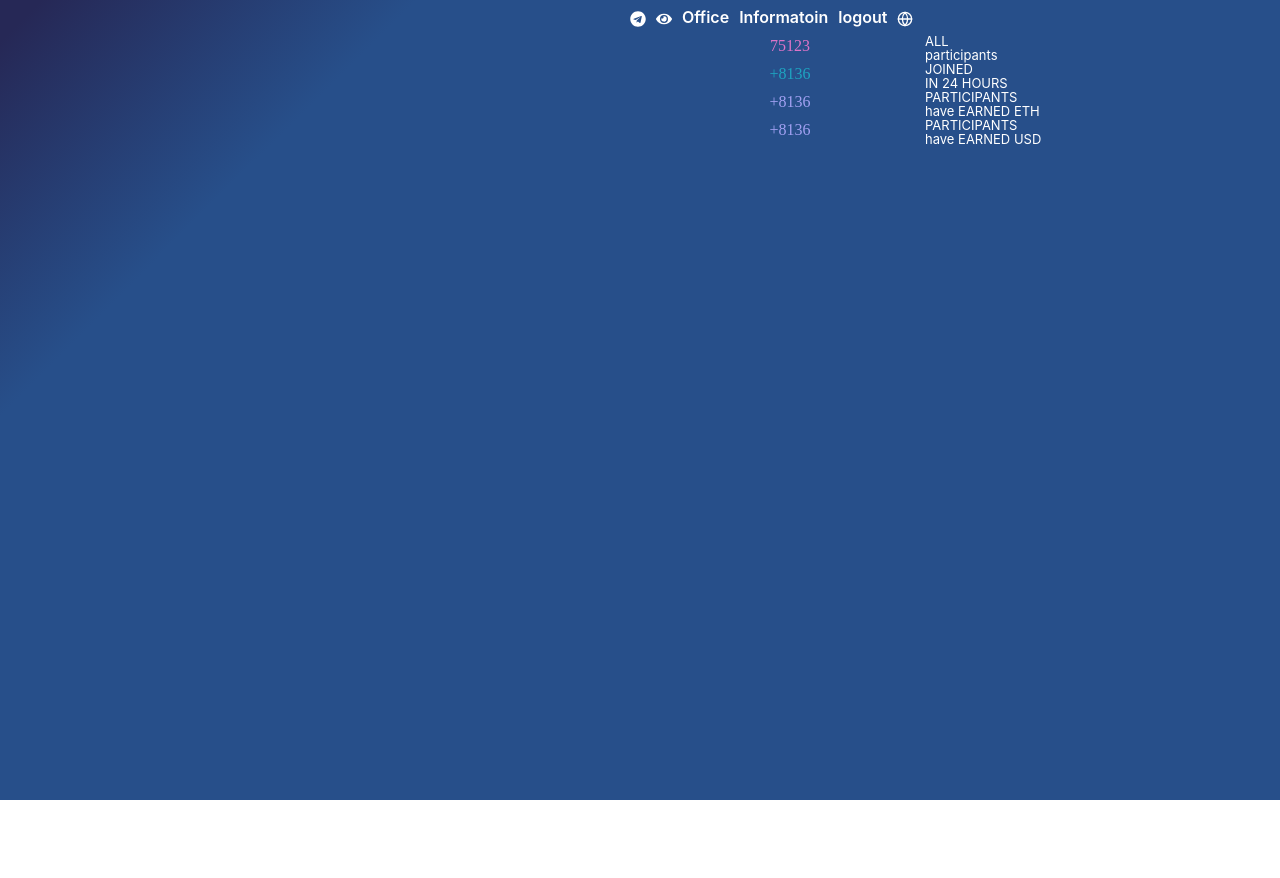
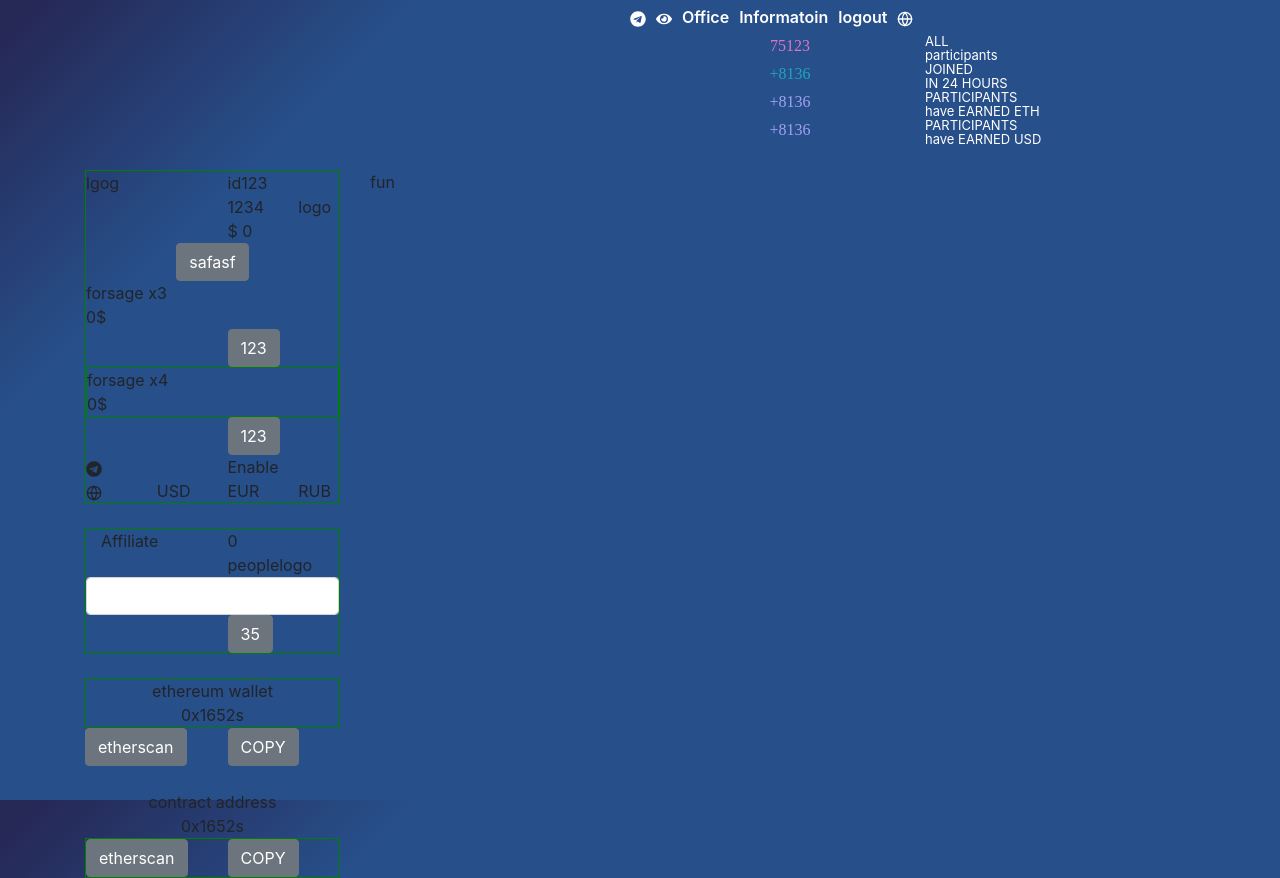
Before and after one commit to arkhaminferno/1cointoken-Frontend, a React (Create React App) app: page / in a window 1280 px wide. Before the commit the page ends 800 px from the top, so only its background shows below. Built offline with nearby package versions, Linux system fonts and the light colour scheme.

Commit message:
dashboard changes

```diff
--- a/src/components/dashboard/dashboard.css
+++ b/src/components/dashboard/dashboard.css
@@ -73,3 +73,22 @@
 .fourth-numbers {
   color: #a2a1f2;
 }
+.panel1,
+.panel2,
+.panel3,
+.sub-panel4 {
+  border: 1px solid green;
+}
+
+.balance-display {
+  display: flex;
+  flex-direction: row;
+  justify-content: center;
+}
+
+.eth-wallet-address,
+.smartcontract-address {
+  display: flex;
+  flex-direction: row;
+  justify-content: center;
+}
--- a/src/components/dashboard/dashboard.js
+++ b/src/components/dashboard/dashboard.js
@@ -1,6 +1,6 @@
 import React, { Component } from "react";
-import { Row, Col, Container } from "reactstrap";
-import { Nav, NavItem, NavLink } from "reactstrap";
+import { Row, Col, Container, Button } from "reactstrap";
+import { Nav, NavItem, NavLink, Input } from "reactstrap";
 import { FaTelegram, FaEye } from "react-icons/fa";
 import { FiGlobe } from "react-icons/fi";
 import "./dashboard.css";
@@ -79,6 +79,149 @@
             </div>
           </div>
         </Row>
+        <br />
+        <Row>
+          <Col lg="3" mb="4" xs="3" className="wf1">
+            <div className="panel1">
+              <div className="sub-panel1">
+                <Row>
+                  <Col>lgog</Col>
+                  <Col>
+                    <Row>
+                      <Col>id123</Col>
+                    </Row>
+                    <Row>
+                      <Col>1234</Col>
+                      <Col>logo</Col>
+                    </Row>
+                    <Row>
+                      <Col>$ 0</Col>
+                    </Row>
+                    <Row></Row>
+                  </Col>
+                </Row>
+              </div>
+
+              <div className="sub-panel2">
+                <Row>
+                  <Col>
+                    <div className="balance-display">
+                      <Button>safasf</Button>
+                    </div>
+                  </Col>
+                </Row>
+              </div>
+
+              <div className="sub-panel3">
+                <Col>
+                  <Row>forsage x3</Row>
+                  <Row>0$</Row>
+                </Col>
+              </div>
+              <div className="sub-child-panel3">
+                <Row>
+                  <Col></Col>
+                  <Col>
+                    <Button>123</Button>
+                  </Col>
+                </Row>
+              </div>
+
+              <div className="sub-panel4">
+                <Col>
+                  <Row>forsage x4</Row>
+                  <Row>0$</Row>
+                </Col>
+              </div>
+              <div className="sub-child-panel4">
+                <Row>
+                  <Col></Col>
+                  <Col>
+                    <Button>123</Button>
+                  </Col>
+                </Row>
+              </div>
+              <Row>
+                <Col>
+                  <Row>
+                    <Col>
+                      <FaTelegram />
+                    </Col>
+                    <Col>Enable </Col>
+                  </Row>
+                </Col>
+              </Row>
+              <Row>
+                <Col>
+                  <FiGlobe />
+                </Col>
+                <Col>USD</Col>
+                <Col>EUR</Col>
+                <Col>RUB</Col>
+              </Row>
+            </div>
+            <br />
+            <div className="panel2">
+              <Col>
+                <Row>
+                  <Col>Affiliate</Col>
+                  <Col>
+                    <Row>
+                      <Col>0</Col>
+                      <Col>peoplelogo</Col>
+                    </Row>
+                  </Col>
+                </Row>
+                <Row>
+                  <Input>knl</Input>
+                </Row>
+                <Row>
+                  <Col></Col>
+                  <Col>
+                    <Button>35</Button>
+                  </Col>
+                </Row>
+              </Col>
+            </div>
+            <br />
+            <div className="panel3">
+              <Col>
+                <Row className="eth-wallet-address">ethereum wallet</Row>
+                <Row className="eth-wallet-address">0x1652s</Row>
+              </Col>
+            </div>
+            <div className="sub-panel3">
+              <Row>
+                <Col>
+                  <Button>etherscan</Button>
+                </Col>
+                <Col>
+                  <Button>COPY</Button>
+                </Col>
+              </Row>
+            </div>
+            <br />
+            <div className="panel4">
+              <Col>
+                <Row className="smartcontract-address">contract address</Row>
+                <Row className="smartcontract-address">0x1652s</Row>
+              </Col>
+            </div>
+            <div className="sub-panel4">
+              <Row>
+                <Col>
+                  <Button>etherscan</Button>
+                </Col>
+                <Col>
+                  <Button>COPY</Button>
+                </Col>
+              </Row>
+            </div>
+          </Col>
+          <Col lg="9" xs="9" className="wf2">
+            fun
+          </Col>
+        </Row>
       </Container>
     );
   }
```
Also changed, not shown: 1 other file (tests, documents, lock files or other folders).
